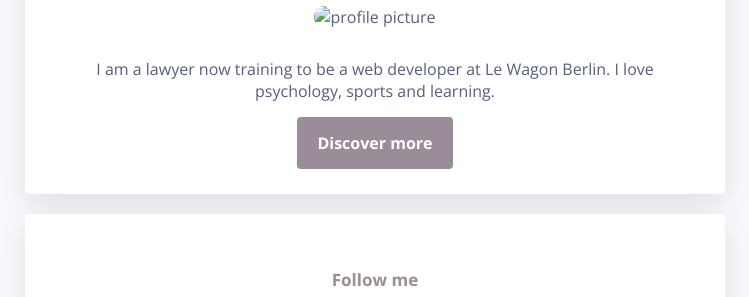
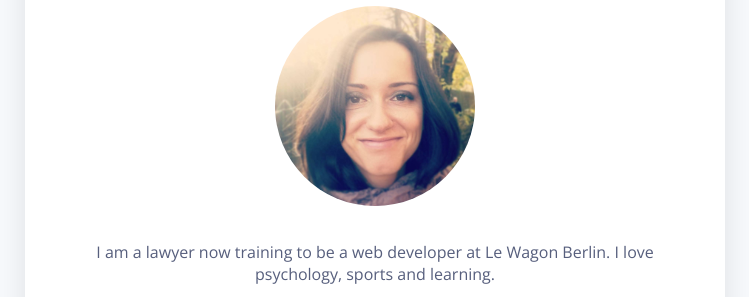
Before and after one commit to sorina-duca/profile, a plain HTML site: page index.html in a window 1280 px wide. Shown: the part 140-437 px from the top of the page, without its empty margins (265-1014 px from the left). Drawn offline with nearby package versions, Linux system fonts and the light colour scheme; the site is published under a folder, as on GitHub Pages, so addresses that start at the root find nothing.

Commit message:
improve profile

```diff
--- a/index.html
+++ b/index.html
@@ -11,9 +11,9 @@
   <div class="container">
     <div class="card-white">
       <h1>Hello, I'm Sorina!</h1>
-      <img class=img-circle src="/images/profile-pic.jpg" width="100" alt="profile picture">
+      <img class=img-circle src="images/profile-pic.jpg" width="100" alt="profile picture">
       <p>I am a lawyer now training to be a web developer at Le Wagon Berlin. I love psychology, sports and learning.</p>
-      <a href="#" class="btn">Discover more</a>
+      <a href="https://www.linkedin.com/in/sorina-duca-9523922" target="_blank" class="btn">Discover more</a>
     </div>
     <div class="card-white">
       <h2>Follow me</h2>
```
